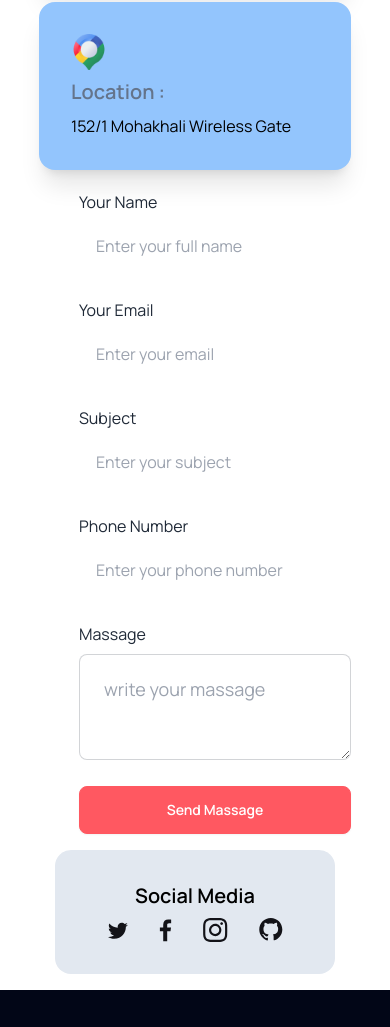
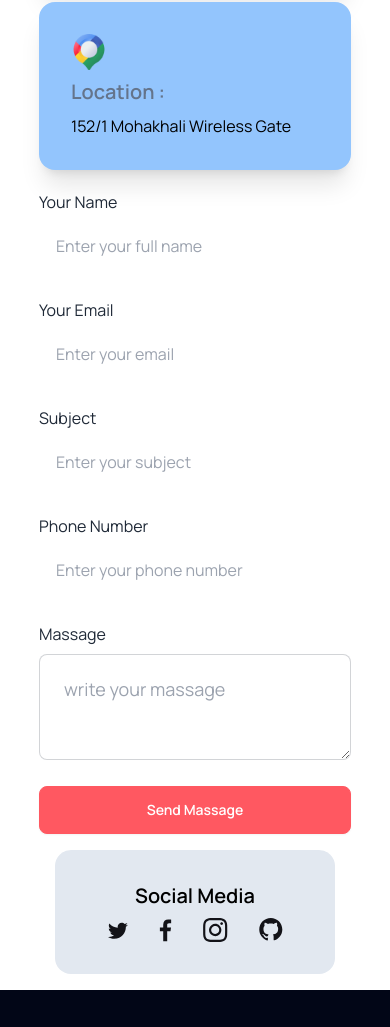
Before and after one commit to Svhodro/Assingment-3, a plain HTML site: page index.html in a window 390 px wide. Shown: the part 8039-9066 px from the top of the page. Drawn offline with nearby package versions, Linux system fonts and the light colour scheme.

Commit message:
padding for from change

```diff
--- a/index.html
+++ b/index.html
@@ -369,7 +369,7 @@
             </div>
           </div>
         </div>
-        <div class="from lg:w-3/5 w-full lg:grid lg:grid-cols-2 flex flex-col lg:grid-rows-4 justify-around gap-5 pl-10">
+        <div class="from lg:w-3/5 w-full lg:grid lg:grid-cols-2 flex flex-col lg:grid-rows-4 justify-around gap-5 lg:pl-10">
             <div>
                 <p class="my-2">Your Name</p>
                 <input type="text" placeholder="Enter your full name" class="input input-ghost w-full max-w-xs" />
```
